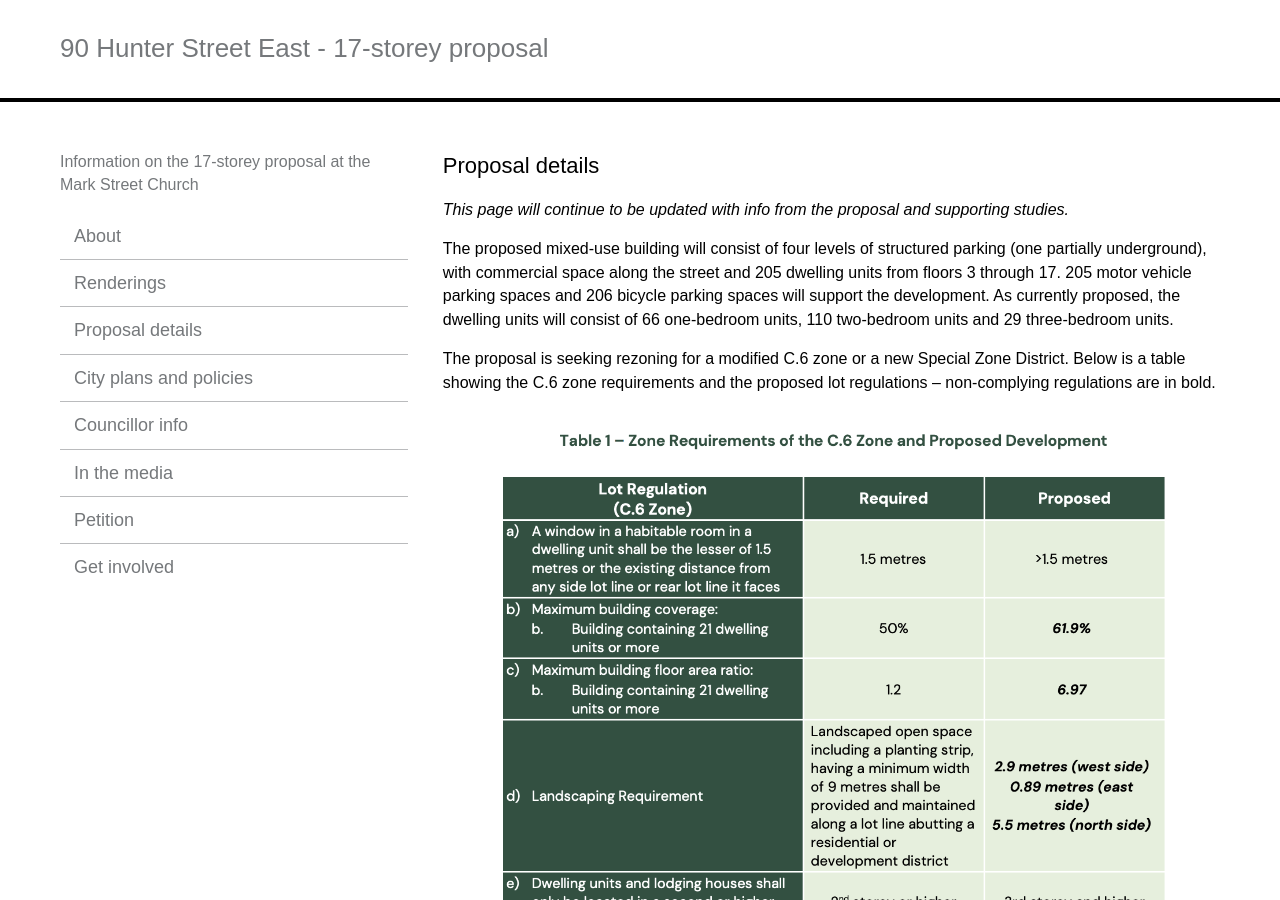
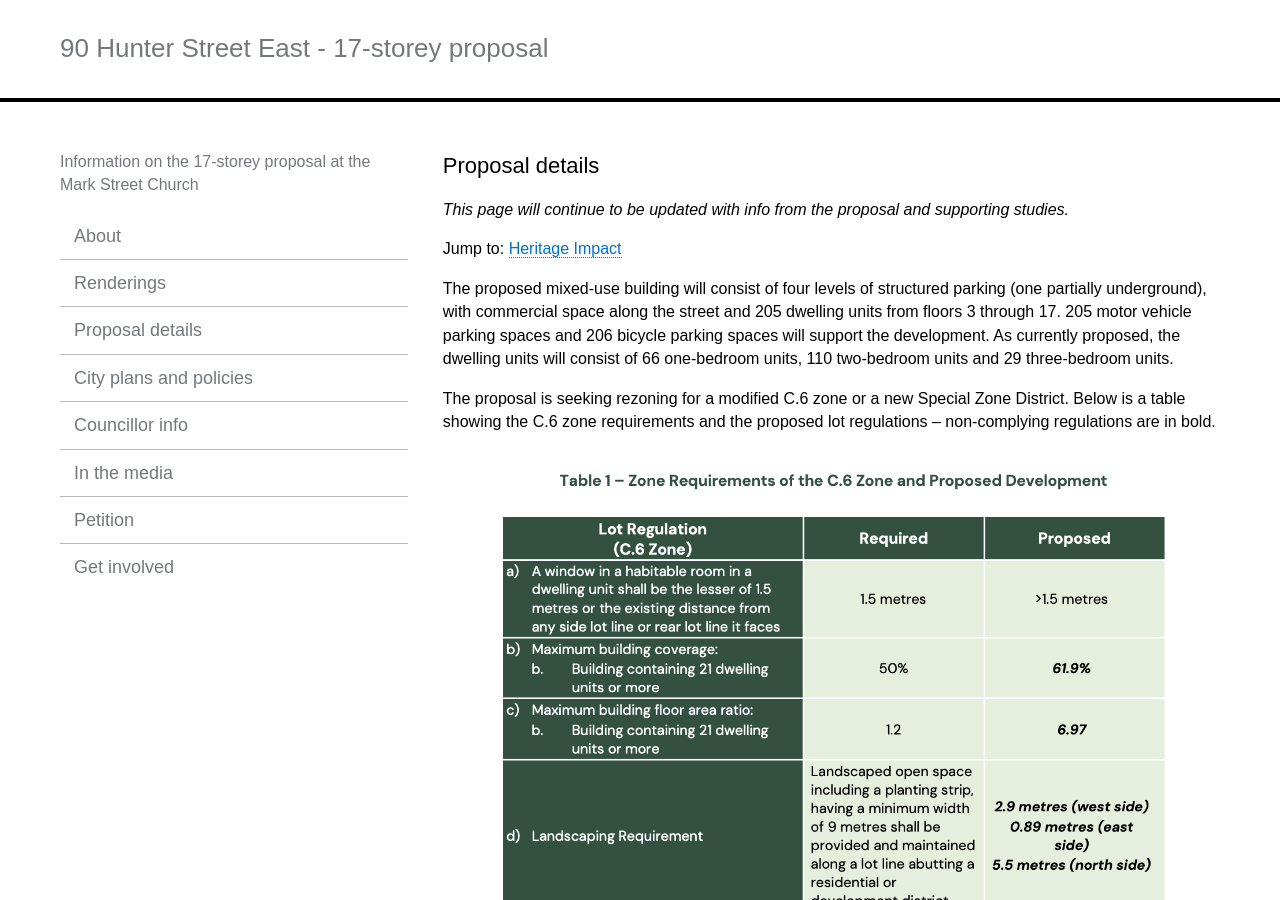
Before and after one commit to 90hunter/90HunterStE, a Jekyll site: the page built from _pages/proposal-details.md, in a window 1280 px wide and 900 px high. Built offline with Jekyll 4.4.1, drawn with Linux system fonts in a browser that asks for light colours.

Commit message:
adding jump to links

```diff
--- a/_pages/proposal-details.md
+++ b/_pages/proposal-details.md
@@ -3,6 +3,8 @@ layout: page
 title:  "Proposal details"
 ---
 _This page will continue to be updated with info from the proposal and supporting studies._
+
+Jump to: [Heritage Impact](#heritage-impact)
 
 The proposed mixed-use building will consist of four levels of structured parking (one partially underground), with commercial space along the street and 205 dwelling units from floors 3 through 17. 205 motor vehicle parking spaces and 206 bicycle parking spaces will support the development. As currently proposed, the dwelling units will consist of 66 one-bedroom units, 110 two-bedroom units and 29 three-bedroom units.
 
@@ -44,3 +46,5 @@ The heritage consultant rates the potential adverse impact as **"moderate"**, de
 #### Conclusion
 
 While the development will significantly change the area's character, the consultant concludes it broadly complies with provincial heritage policies (Section 4.6.1 of the 2024 Provincial Policy Statement).
+
+<a class="top-link hide" href="#top">↑ Jump to top!</a>
```
Also changed, not shown: 1 other file.
